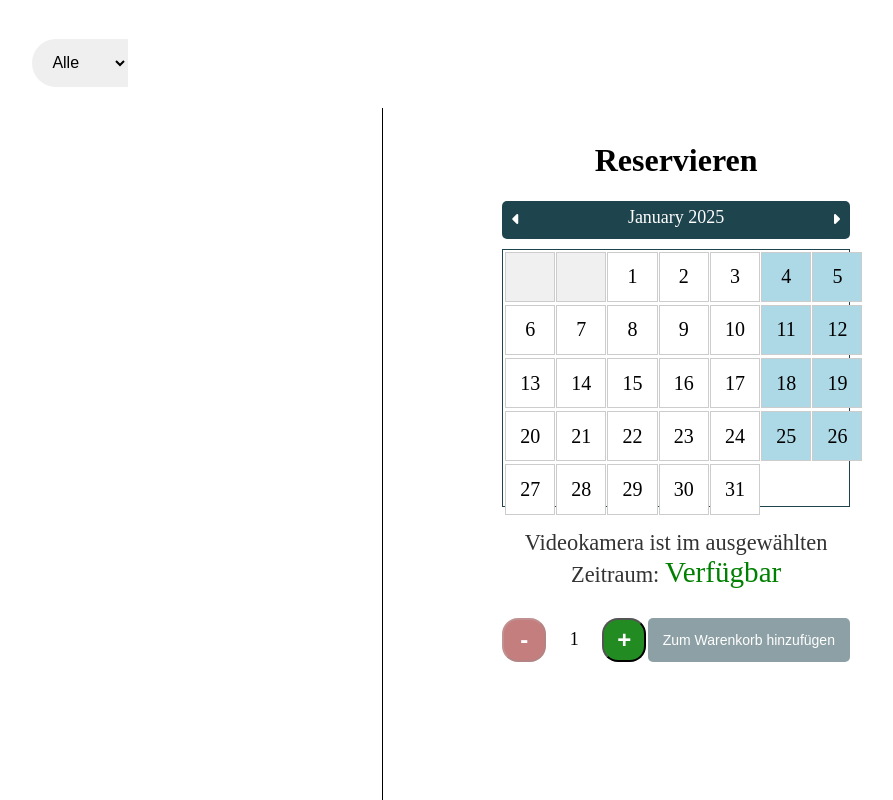
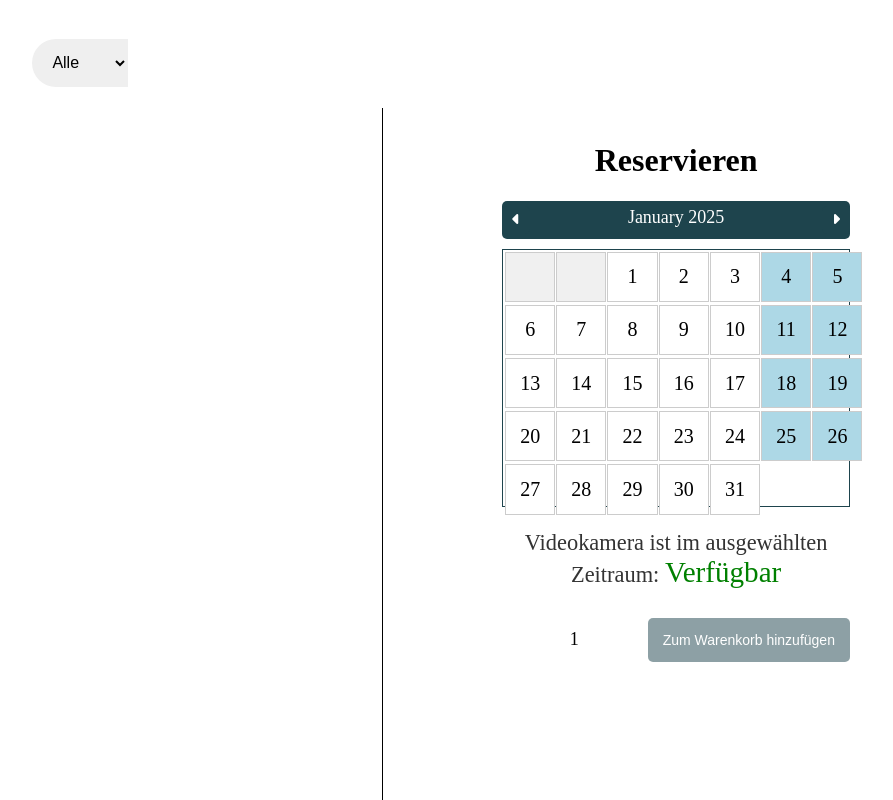
Before and after one commit to S-Stoeger/OmniaL, an Angular app in the folder code/frontend/: page /detail/1 in a window 1280 px wide. Shown: the top 800 px of the page, without its empty margins (323-1216 px from the left). Built offline with nearby package versions, Linux system fonts and the light colour scheme; no server answers.

Commit message:
small change in style (detail)

```diff
--- a/code/frontend/src/app/amount-settings/amount-settings.component.css
+++ b/code/frontend/src/app/amount-settings/amount-settings.component.css
@@ -11,17 +11,21 @@
   font-weight: bold;
   color: white;
   text-align: center;
-  border-radius: 1rem;
+  border-radius: 5px;
   width: 2.75rem;
   height: 2.75rem;
+  border: none;
+  display: flex;
+  align-items: center;
+  justify-content: center;
 }
 
 #plus-button {
-  background-color: forestgreen;
+  background-color: var(--green);
 }
 
 #minus-button {
-  background-color: darkred;
+  background-color: var(--red);
 }
 
 .amount-button:disabled {
--- a/code/frontend/src/app/amount-settings/amount-settings.component.html
+++ b/code/frontend/src/app/amount-settings/amount-settings.component.html
@@ -1,5 +1,5 @@
 <div id="detail-set-amount">
-  <button id="minus-button" class="amount-button" (click)="amount = amount - 1" [disabled]="amount === 1">-</button>
+  <button id="minus-button" class="amount-button" (click)="amount = amount - 1" [disabled]="amount === 1"><i class="fa-solid fa-minus fa-xs"></i></button>
   <p>{{amount}}</p>
-  <button id="plus-button" class="amount-button" (click)="amount = amount + 1" [disabled]="maxAmount != undefined &&    amount >= maxAmount">+</button>
+  <button id="plus-button" class="amount-button" (click)="amount = amount + 1" [disabled]="maxAmount != undefined &&    amount >= maxAmount"><i class="fa-solid fa-plus fa-xs"></i></button>
 </div>
--- a/code/frontend/src/styles.css
+++ b/code/frontend/src/styles.css
@@ -4,7 +4,8 @@
   --mid_blue_transparent: rgba(60, 98, 110, 0.85);
   --light_blue: #7FAAB4;
   --grey: #A7A7A7;
-  --red: #FF0000;
+  --red: #ba1a1a;
+  --green: #008000;
   --white: #fff;
   --black: #000;
 }
```
